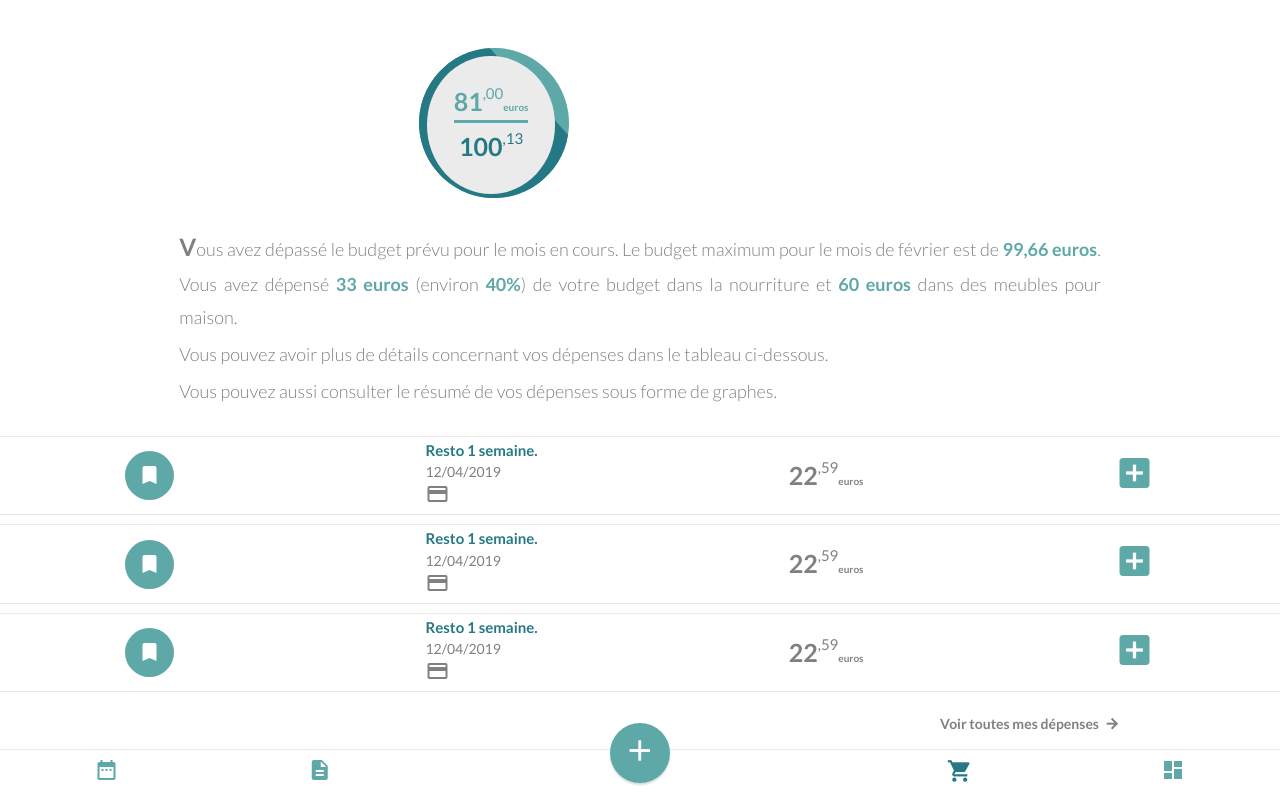
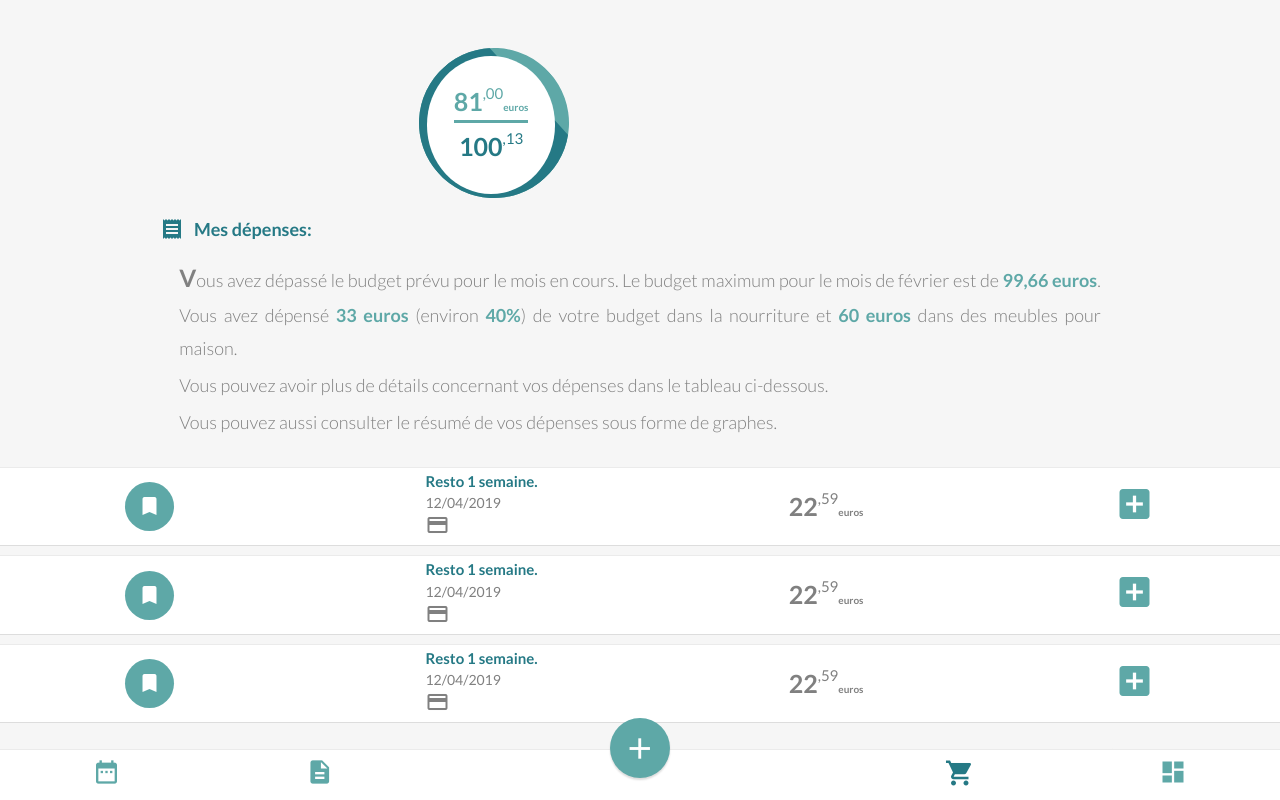
Before and after one commit to saadBoudfor/expenses, an Angular app: page / in a window 1280 px wide. Shown: the top 800 px of the page. Built offline with nearby package versions, Linux system fonts and the light colour scheme.

Commit message:
006 : refacto

```diff
--- a/src/app/app.component.html
+++ b/src/app/app.component.html
@@ -6,6 +6,7 @@
       <target-display [current]="80.99" [target]="100.13"></target-display>
     </div>
   </layout>
+  <b-title [icon]="'receipt'">Mes dépenses: </b-title>
   <layout [size]="12" [align]="'middle'">
     <paragraph [style]="'police-1'">
       Vous avez dépassé le budget prévu pour le mois en cours. Le budget maximum pour le mois de février est de <span
--- a/src/app/global/card/card.component.scss
+++ b/src/app/global/card/card.component.scss
@@ -9,6 +9,7 @@ div.card {
   display: flex;
   flex-flow: row;
   border-top: 1px solid $grey-color;
+  background-color: $white-color;
   div.column {
     padding: 2px 5px;
     margin: auto;
--- a/src/app/global/circular-button/circular-button.component.scss
+++ b/src/app/global/circular-button/circular-button.component.scss
@@ -15,12 +15,12 @@ button.circular {
   cursor: pointer;
   width: 60px;
   height: 60px;
-  padding: 10px 10px;
+  padding: 13px 10px;
   border-radius: 35px;
   line-height: 1.33;
   text-align: center;
   position: relative;
-  bottom: 35px;
+  bottom: 40px;
 }
 
 /* Ripple effect */
--- a/src/app/global/list-item/list-item.component.html
+++ b/src/app/global/list-item/list-item.component.html
@@ -6,10 +6,10 @@
   </div>
   <div class="column col-5-sm">
     <div class="title" [ngClass]="{'line-through': isChecked}">Pom's</div>
-    <div class="sub-title">1L</div>
-    <div class="sub-title">23/04/2019</div>
+    <div class="sub-title" [ngClass]="{'line-through': isChecked}">1L</div>
+    <div class="sub-title" [ngClass]="{'line-through': isChecked}">23/04/2019</div>
   </div>
-  <div class="column additional-information col-3-sm">
+  <div class="column additional-information col-3-sm" [ngClass]="{'line-through': isChecked}">
       reste: 4 j
   </div>
   <div class="column col-1-sm">
--- a/src/app/global/list-item/list-item.component.scss
+++ b/src/app/global/list-item/list-item.component.scss
@@ -6,6 +6,7 @@
 
 div.card {
   border-top: 1px solid $grey-color;
+  background-color: $white-color;
   div.column {
     padding: 2px 5px;
   }
--- a/src/app/global/nav-bar/nav-bar.component.scss
+++ b/src/app/global/nav-bar/nav-bar.component.scss
@@ -10,9 +10,10 @@ nav {
     text-align: center;
     i {
       color: $primary-color-light;
+      font-size: 28px;
       &.active {
         color: $primary-color-dark;
-        font-size: 26px;
+        font-size: 30px;
       }
     }
   }
--- a/src/app/global/target-displayer/target-display.component.scss
+++ b/src/app/global/target-displayer/target-display.component.scss
@@ -50,7 +50,7 @@ div.wrapper {
     position: absolute;
     top: 5%;
     left: 5%;
-    background: $grey-color;
+    background: $white-color;
     border-radius: 50%;
     display: flex;
     flex-flow: column;
--- a/src/styles.scss
+++ b/src/styles.scss
@@ -16,6 +16,7 @@ span.highlight {
 body, html {
   width: inherit;
   height: inherit;
+  background-color: lighten(whitesmoke, 0.5);
 }
 
 div.list-view {
```
Also changed, not shown: src/app/global/list-item/Task.ts (added, +14 -0 lines), src/app/global/nav-bar/nav-bar.component.html (indentation only).
